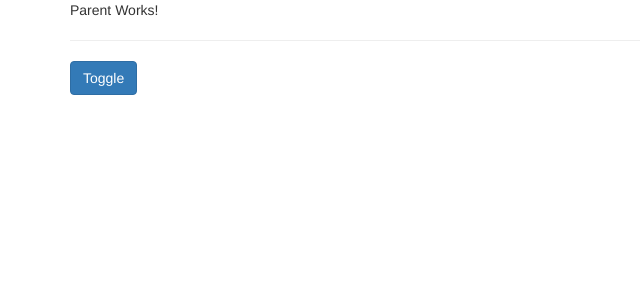
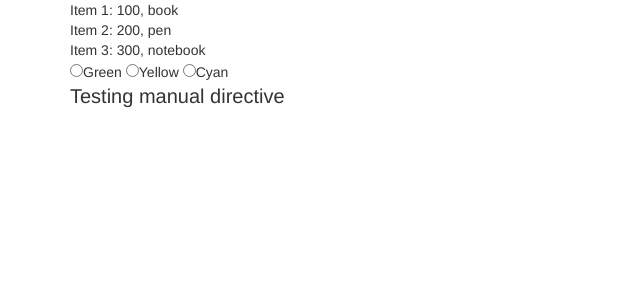
Before and after one commit to mh-sun/angular-practice-project, an Angular app: page / in a window 1280 px wide. Shown: the top 300 px of the page, without its empty margins (0-640 px from the left). Built offline with nearby package versions, Linux system fonts and the light colour scheme.

Commit message:
manual directive

```diff
--- a/src/app/app.component.html
+++ b/src/app/app.component.html
@@ -1 +1,7 @@
-<app-parent></app-parent>
+<div class="container">
+    <div class="row">
+        <div class="col-md-12">
+            <app-item></app-item>
+        </div>
+    </div>
+</div>
--- a/src/app/app.module.ts
+++ b/src/app/app.module.ts
@@ -3,12 +3,14 @@ import { BrowserModule } from '@angular/platform-browser';
 
 import { AppComponent } from './app.component';
 import { FormsModule } from '@angular/forms';
-import { ParentComponent } from './parent/parent.component';
+import { ItemComponent } from './item/item.component'
+import { NgIfAttributeDirective } from './directives/ng-if-attribute.directive';
 
 @NgModule({
   declarations: [
     AppComponent,
-    ParentComponent
+    ItemComponent,
+    NgIfAttributeDirective,
   ],
   imports: [
     BrowserModule,
--- /dev/null
+++ b/src/app/directives/ng-if-attribute.directive.ts
@@ -0,0 +1,22 @@
+import { Directive,ElementRef, HostListener, Input } from '@angular/core';
+
+@Directive({
+  selector: '[appNgIfAttribute]'
+})
+export class NgIfAttributeDirective {
+
+  constructor(private elem:ElementRef) {
+    this.elem.nativeElement.style.fontSize = "20px"
+  }
+
+  @Input() bgColor = ''
+
+  @HostListener('mouseenter') onMouseEnter(){
+    // console.log(this.bgColor)
+    this.elem.nativeElement.style.backgroundColor = this.bgColor === ''?'red':this.bgColor
+  }
+
+  @HostListener('mouseleave') onMouseLeave(){
+    this.elem.nativeElement.style.backgroundColor = ''
+  }
+}
--- /dev/null
+++ b/src/app/item/item.component.html
@@ -0,0 +1,13 @@
+<div *ngIf="currItem">
+ID: {{currItem.id}}, Name: {{currItem.name}}
+</div>
+
+<div *ngFor="let elem of items; let i = index" >Item {{i+1}}: {{elem.id}}, {{elem.name}}</div>
+
+<div>
+    <input type="radio" name="colors" (click)="color='lightgreen'">Green
+    <input type="radio" name="colors" (click)="color='yellow'">Yellow
+    <input type="radio" name="colors" (click)="color='cyan'">Cyan
+  </div>
+
+<div appNgIfAttribute [bgColor]="color">Testing manual directive</div>
--- /dev/null
+++ b/src/app/item/item.component.ts
@@ -0,0 +1,23 @@
+import { Component } from '@angular/core';
+
+@Component({
+  selector: 'app-item',
+  templateUrl: './item.component.html',
+  styleUrls: ['./item.component.css']
+})
+export class ItemComponent {
+  constructor(){
+    this.currItem = null
+  }
+
+  currItem:any = {
+    id:100,
+    name:"Books",
+  }
+  items = [
+    {id:100,name:"book"},
+    {id:200,name:"pen"},
+    {id:300,name:"notebook"},
+  ]
+  color = ""
+}
--- a/src/app/parent/parent.component.html
+++ /dev/null
@@ -1,10 +0,0 @@
-<div class="container">
-    <p>Parent Works!</p>
-    <p [hidden] = "isShown"> {{name}} </p>
-    <hr>
-    <button class="btn btn-primary"
-    (click)="toggle()">
-        Toggle
-    </button>
-
-</div>
--- a/src/app/parent/parent.component.ts
+++ /dev/null
@@ -1,32 +0,0 @@
-import { Component, DoCheck, OnChanges, OnDestroy, OnInit, SimpleChanges } from "@angular/core";
-
-@Component({
-    // selector: 'app-parent',
-    // selector: '.app-parent',
-    selector: "app-parent",
-    templateUrl: "./parent.component.html"
-})
-export class ParentComponent implements
-    OnInit,
-    OnChanges,
-    DoCheck,
-    OnDestroy
-{
-    ngDoCheck(): void {
-        console.log("DoCheck called")
-    }
-    ngOnChanges(changes: SimpleChanges): void {
-        console.log("OnChange called")
-    }
-    ngOnInit(): void {
-        console.log("OnInit called")
-    }
-    ngOnDestroy(): void {
-        console.log("onDestroy called")
-    }
-    name:string = 'Mehedi Hasan Sun'
-    isShown:boolean = true
-    toggle(){
-        this.isShown = !this.isShown
-    }
-}
```
Also changed, not shown: src/app/item/item.component.css (added).
